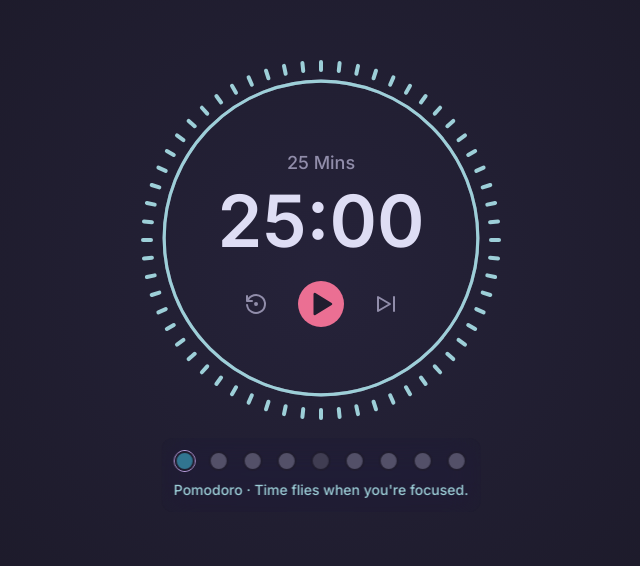
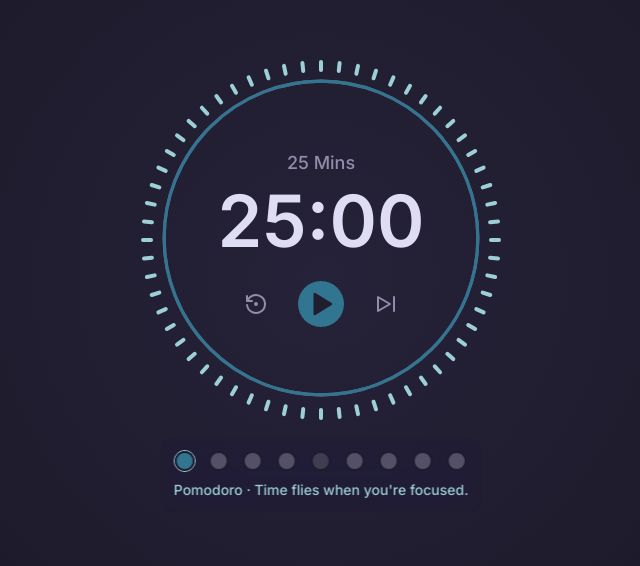
Before and after one commit to shinjith-dev/pomtick, a Next.js app: page / in a window 1280 px wide. Shown: the part 122-688 px from the top of the page, without its empty margins (319-959 px from the left). Built offline with nearby package versions, Linux system fonts and the light colour scheme.

Commit message:
fix: status progress inconsistency fix
- Updated colors

```diff
--- a/app/globals.css
+++ b/app/globals.css
@@ -86,9 +86,8 @@ body {
   background: radial-gradient(
     circle,
     hsl(var(--color-overlay)) 0%,
-    /* hsl(var(--color-pine)) 30%, */
-    hsl(var(--color-base)) 80%,
-    transparent 100%
+    /* hsl(var(--color-pine)) 30%, */ hsl(var(--color-base)) 80%,
+    hsl(var(--color-base)) 100%
   );
 }
 
--- a/components/state-indicator/StatusProgress.tsx
+++ b/components/state-indicator/StatusProgress.tsx
@@ -11,18 +11,16 @@ const StateProgress = ({ states, activeState }: Props) => {
     states.filter((state) => state.type !== "short-break").length - 1;
 
   useEffect(() => {
-    const state = states[activeState];
-    if (
-      state.type !== "short-break" &&
-      activeState > activeStateWIthoutShortBreak
-    )
-      setActiveState((prev) => prev + 1);
+    const subStates = states.slice(0, activeState);
+    setActiveState(
+      subStates.filter((state) => state.type !== "short-break").length,
+    );
   }, [activeState]);
 
   return (
-    <div className="absolute left-0 top-0 w-full p-[22px]">
+    <div className="absolute left-0 top-0 w-full p-5 sm:p-[22px]">
       <div
-        className="h-0.5 rounded-full bg-iris transition-all duration-700"
+        className="h-0.5 rounded-full bg-foam transition-all duration-700"
         style={{
           width: `${(activeStateWIthoutShortBreak / lengthWithoutShortBreak) * 100}%`,
           maxWidth: "100%",
--- a/components/state-indicator/index.tsx
+++ b/components/state-indicator/index.tsx
@@ -22,7 +22,7 @@ const StateIndicator = ({ states, activeState }: Props) => {
   };
 
   return (
-    <div className="blur-effect absolute left-1/2 top-[70%] -translate-x-1/2 rounded-xl bg-surface/40">
+    <div className="blur-effect absolute left-1/2 top-[70%] -translate-x-1/2 rounded-xl bg-surface/25">
       <div className="relative rounded-xl p-3">
         <StateProgress states={states} activeState={activeState} />
 
@@ -32,7 +32,7 @@ const StateIndicator = ({ states, activeState }: Props) => {
               <div
                 key={`${index}-${state.type}`}
                 title={toSentenceCase(state.type)}
-                className={`flex flex-col items-center rounded-full border transition-all duration-300 ${index === activeState ? "border-iris" : "border-[transparent]"}`}
+                className={`flex flex-col items-center rounded-full border transition-all duration-300 ${index === activeState ? "border-foam" : "border-[transparent]"}`}
               >
                 <div
                   className={`h-4 w-4 rounded-full border-2 border-surface sm:h-5 sm:w-5 ${state.type === "pomodoro" && index <= activeState ? "bg-pine" : state.type === "long-break" && index <= activeState ? "bg-foam" : state.type === "pomodoro" ? "bg-highlight-high" : "bg-highlight-med"}`}
--- a/components/timer/CircularProgress.tsx
+++ b/components/timer/CircularProgress.tsx
@@ -23,7 +23,7 @@ const CircularProgress = ({ pomodoro, totalDuration }: Props) => {
             cy="51"
           />
           <circle
-            stroke="hsl(var(--color-foam))"
+            stroke="hsl(var(--color-pine))"
             strokeWidth="1"
             strokeDasharray={circumference + " " + circumference}
             className="transition-all duration-300"
--- a/components/timer/PomodoroControls.tsx
+++ b/components/timer/PomodoroControls.tsx
@@ -25,7 +25,7 @@ const PomodoroControls = ({ status, toggleStatus, skip, reset }: Props) => {
         <IconRestore />
       </button>
       <button
-        className="rounded-full bg-love p-2 text-surface transition-all hover:bg-love/90"
+        className="rounded-full bg-pine p-2 text-surface transition-all hover:bg-pine/90"
         tabIndex={1}
         onClick={toggleStatus}
         title={status === "playing" ? "Pause" : "Continue"}
--- a/components/timer/TimerDisplay.tsx
+++ b/components/timer/TimerDisplay.tsx
@@ -10,7 +10,7 @@ const TimerDisplay = ({ pomodoro, totalDuration }: Props) => {
       <h5 className="text-sm font-medium text-subtle sm:text-[16px] md:text-lg">
         {totalDuration} Mins
       </h5>
-      <h3 className="w-full text-center text-5xl font-semibold sm:text-6xl md:text-7xl">
+      <h3 className="w-full text-text text-center text-5xl font-semibold sm:text-6xl md:text-7xl">
         {padStart(pomodoro.minutes)}:{padStart(pomodoro.seconds)}
       </h3>
     </>
```
